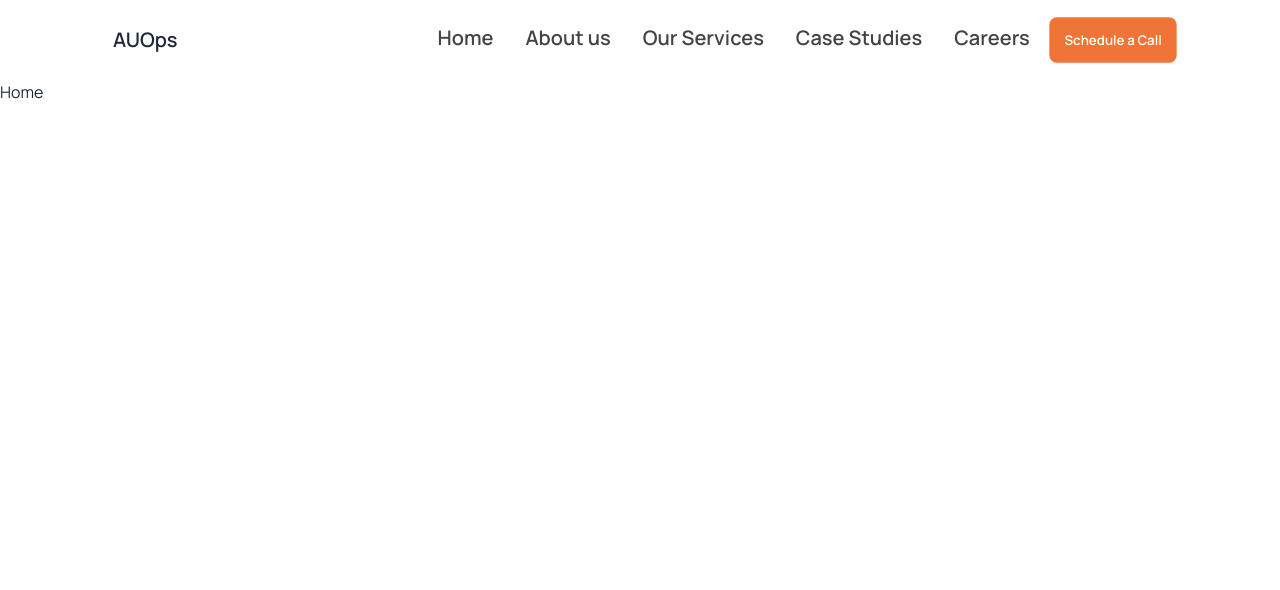
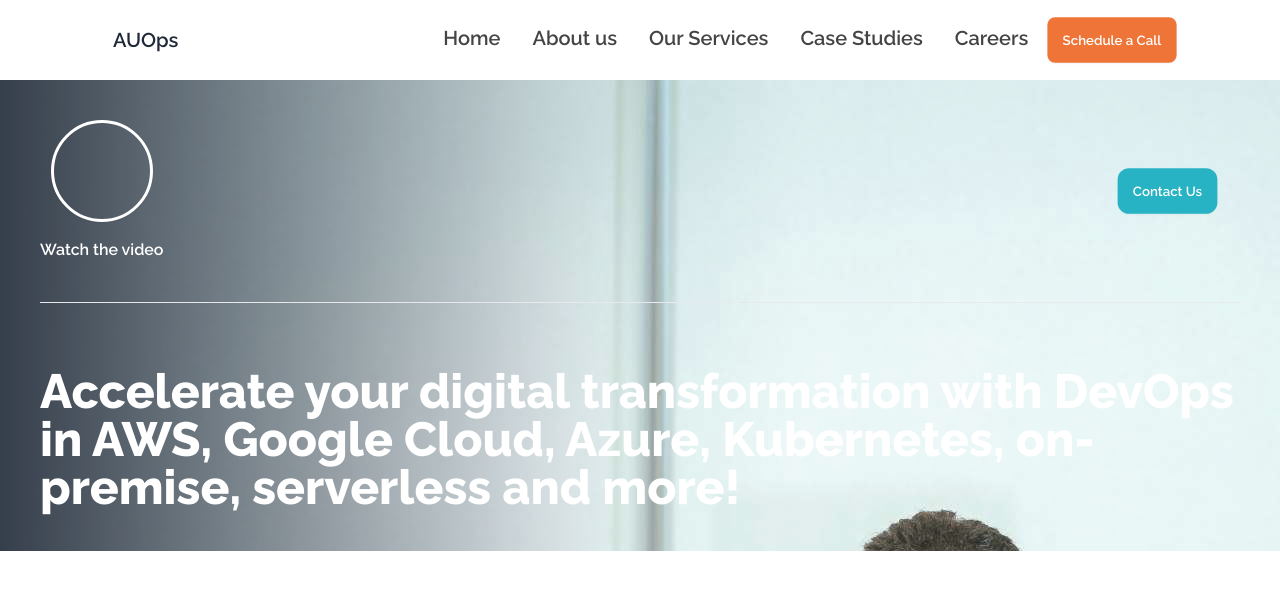
Before and after one commit to nnoromiv/auOps, a Next.js app: page / in a window 1280 px wide. Shown: the top 590 px of the page. Built offline with nearby package versions, Linux system fonts and the light colour scheme.

Commit message:
Hero half done

```diff
--- a/app/globals.css
+++ b/app/globals.css
@@ -1,5 +1,4 @@
-@import url("https://fonts.googleapis.com/css2?family=Manrope:wght@200;300;400;500;600;700;800&display=swap");
-
+@import url('https://fonts.googleapis.com/css2?family=Raleway:ital,wght@0,100;0,200;0,300;0,400;0,500;0,600;0,700;0,800;0,900;1,100;1,200;1,300;1,400;1,500;1,600;1,700;1,800;1,900&display=swap');
 @tailwind base;
 @tailwind components;
 @tailwind utilities;
@@ -8,7 +7,7 @@
   margin: 0;
   padding: 0;
   box-sizing: border-box;
-  font-family: "Manrope", sans-serif;
+  font-family: 'Raleway', sans-serif;
 }
 
 ::-webkit-scrollbar {
--- a/app/page.tsx
+++ b/app/page.tsx
@@ -1,9 +1,26 @@
+import { CustomButton } from '@/components'
+import Image from 'next/image'
 import React from 'react'
 
 export default function Home() {
   return (
-    <main className="overflow-hidden">
-      <div >Home</div>
+  <main className="w-full p-20 overflow-hidden relative md:p-10 max-sm:px-5 bg-gradient-to-r from-gray-800 via-transparent to-transparent" style={{ backgroundImage: "url('/Hero.jpg')", opacity: 0.9 }}>
+      <div className="absolute inset-0 bg-gradient-to-r from-gray-800 via-transparent to-transparent"></div>
+      <div className="w-full flex flex-col relative">
+        <div className="flex justify-between items-center">
+          <div>
+            <CustomButton title=' ' btnType='button' customButtonStyles='btn-circle mb-4 border-[3px] bg-transparent p-12 hover:bg-transparent hover:border-white '/>
+            <span className='text-white font-semibold'>Watch the video</span>
+          </div>
+          <div className='lg:flex md:flex max-sm:hidden'>
+            <CustomButton title='Contact Us' btnType='button' customButtonStyles='rounded-xl m-5 bg-primary-color-default text-white border-none '/>
+          </div>
+        </div>
+        <hr className='bg-white p-0 mt-10'></hr>
+        <h2 className='mt-16 text-5xl font-extrabold text-white max-sm:text-3xl'>
+          Accelerate your digital transformation with DevOps in AWS, Google Cloud, Azure, Kubernetes, on-premise, serverless and more!
+        </h2>
+      </div>
     </main>
   )
 }
--- a/components/CustomButton.tsx
+++ b/components/CustomButton.tsx
@@ -8,7 +8,7 @@
         href={linkURL || "/"}
         className='flex justify-center items-center'>
             <button
-                className={`btn border-none ${customButtonStyles}`}
+                className={`btn border border-solid border-white ${customButtonStyles}`}
                 disabled={isDisabled}
                 type={ btnType || "button"}
             >
--- a/components/Navbar.tsx
+++ b/components/Navbar.tsx
@@ -17,7 +17,7 @@
                             alt="Menu"
                         />
                     </div>
-                    <ul tabIndex={0} className="menu menu-sm dropdown-content mt-3 z-[1] p-2 shadow rounded-box w-52">
+                    <ul tabIndex={0} className="menu menu-sm dropdown-content mt-3 p-2 shadow rounded-box w-52">
                         {
                             navigation.map((nav, index) => (
                                 <li key={index} className="py-3">
@@ -44,11 +44,11 @@
                             </li>
                         ))
                     }
-                    <CustomButton title="Schedule a Call" btnType="button" customButtonStyles="bg-orange-100 text-white"/>
+                    <CustomButton title="Schedule a Call" btnType="button" customButtonStyles="bg-orange-100 text-white border-none"/>
                 </ul>
             </div>
             <div className="navbar-end lg:hidden">
-                <CustomButton title="Schedule a Call" btnType="button" customButtonStyles="bg-orange-100 text-white mr-2"/>
+                <CustomButton title="Schedule a Call" btnType="button" customButtonStyles="bg-orange-100 text-white mr-2 border-none"/>
             </div>
         </div>
     </header>
--- a/tailwind.config.ts
+++ b/tailwind.config.ts
@@ -10,7 +10,7 @@
   theme: {
     extend: {
       fontFamily: {
-        inter: ["Inter", "sans-serif"]
+        raleway: ["Raleway", "sans-serif"]
       },
       colors: {
         "gray-100": "#777777",
@@ -21,10 +21,11 @@
         "orange-100": "#EF7437",
         "secondary-color": "#444444",
         "bg-wrapper-100": "#3B668C",
-        "bg-wrapper-200": "#282B30"
+        "bg-wrapper-200": "#282B30",
+        "gradient": "#263336"
       },
       backgroundImage : {
-        'hero.bg': "url('/Hero.jpg')"
+        'hero-bg': "url('/Hero.jpg')"
       }
     },
   },
```
